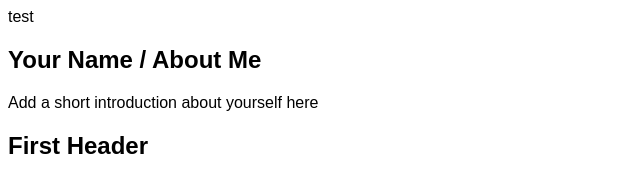
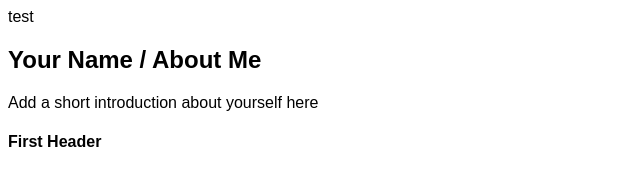
Before and after one commit to kaydnnn/kaydnnn.github.io, a plain HTML site: page index.html in a window 1280 px wide. Shown: the whole page, without its empty margins (0-640 px from the left). Drawn offline with Linux system fonts and the light colour scheme.

Commit message:
Update index.html

```diff
--- a/index.html
+++ b/index.html
@@ -35,7 +35,7 @@
     </section>
 
     <section>
-      <h2>First Header</h2>
+      <h4>First Header</h4>
       <!-- Your organised portfolio content goes here. -->
       <!--
       Use Google / ChatGPT to determine which is the most semantically appropriate element tag to use for each type of content:
```
